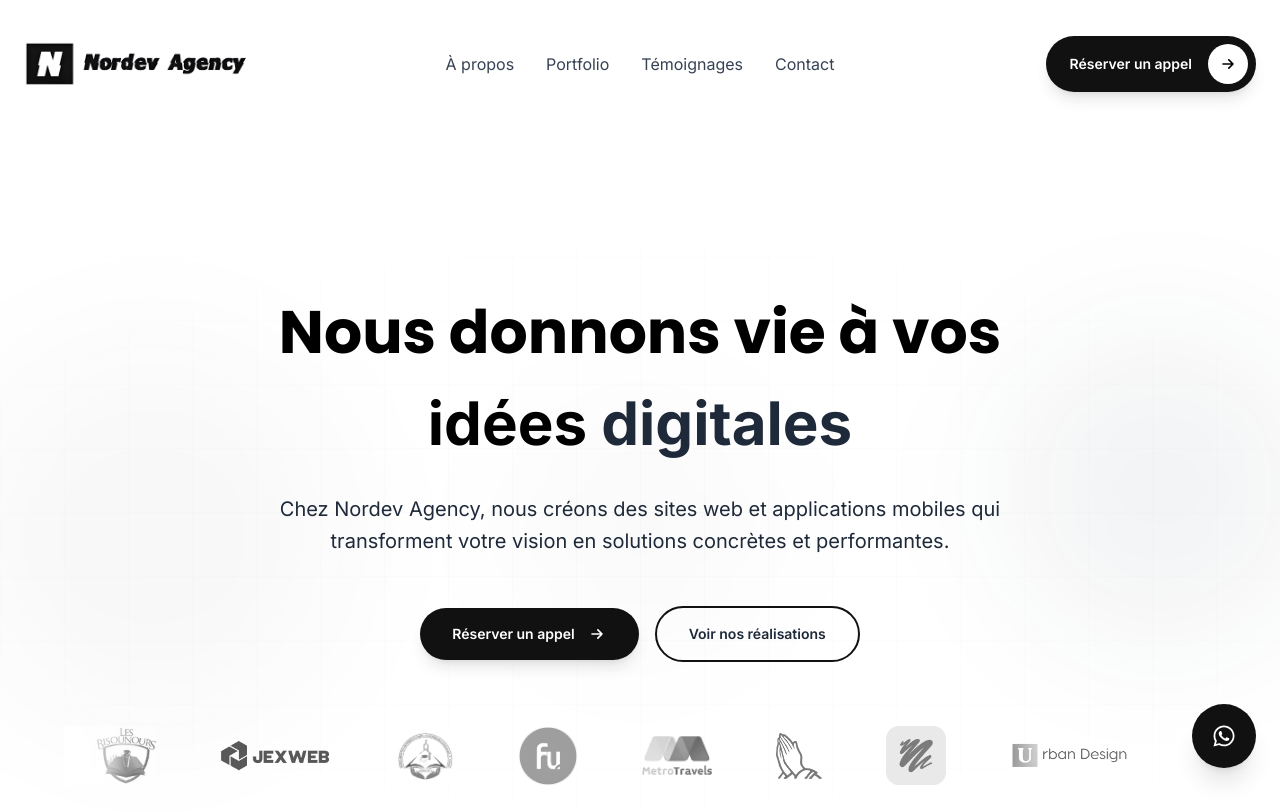
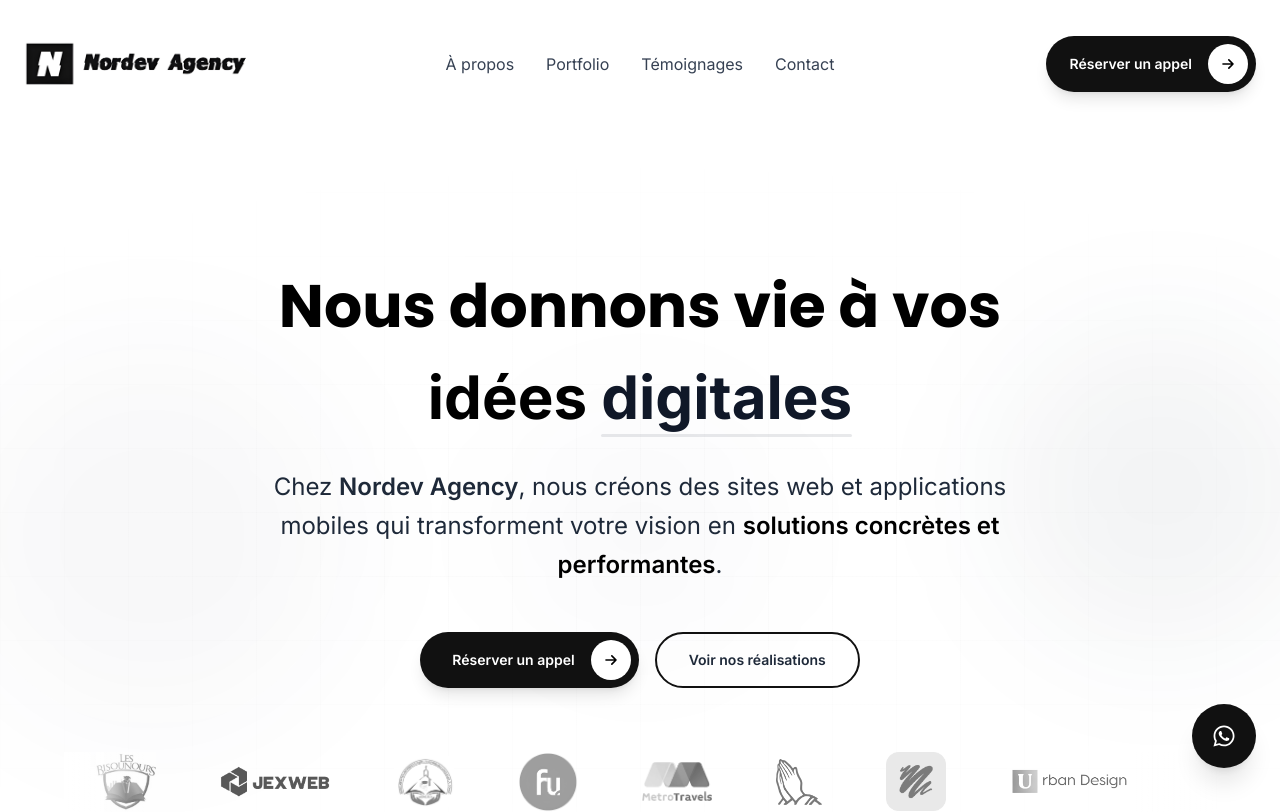
Before and after one commit to freddymk313/nordevagency, a Next.js app: page / in a window 1280 px wide. Shown: the top 812 px of the page. Built offline with nearby package versions, Linux system fonts and the light colour scheme.

Commit message:
btn hero

```diff
--- a/components/Hero.tsx
+++ b/components/Hero.tsx
@@ -1,53 +1,61 @@
+"use client";
+
 import TrustedBy from "./TrustedBy";
 
 const Hero = () => {
   return (
     <section id="home" className="min-h-[60vh] md:min-h-screen flex items-center justify-center relative overflow-hidden pt-12 md:pt-16">
-      {/* Background elements sophistiqués */}
+      {/* Background elements */}
       <div className="absolute top-1/4 -right-10 w-80 h-80 bg-gray-800/5 rounded-full blur-3xl" />
       <div className="absolute bottom-1/4 -left-10 w-96 h-96 bg-gray-800/3 rounded-full blur-3xl" />
       <div className="absolute top-1/2 left-1/2 transform -translate-x-1/2 -translate-y-1/2 w-64 h-64 bg-gray-800/2 rounded-full blur-3xl" />
 
-      {/* Grid pattern subtil */}
+      {/* Grid pattern */}
       <div className="absolute inset-0 bg-[linear-gradient(rgba(42,42,42,0.02)_1px,transparent_1px),linear-gradient(90deg,rgba(42,42,42,0.02)_1px,transparent_1px)] bg-[size:64px_64px] [mask-image:radial-gradient(ellipse_80%_50%_at_50%_50%,black,transparent)]" />
 
       <div className="container mx-auto px-4 relative z-10">
         <div className="max-w-6xl mx-auto text-center animate-fade-in">
-          {/* Titre principal */}
+
           <h1 className="text-[28px] sm:text-3xl md:text-5xl lg:text-6xl font-bold mb-4 md:mb-8 leading-tight">
             Nous donnons vie à vos
             <span className="block mt-4">
               idées{" "}
-              <span className="text-gray-800 relative">
+              <span className="text-gray-900 relative">
                 digitales
-                {/* <span className="absolute -bottom-2 left-0 w-full h-1 bg-gray-800/20 rounded-full" /> */}
+                {/* Petit soulignement discret pour le style */}
+                <span className="absolute -bottom-1 left-0 w-full h-[3px] bg-gray-800/10 rounded-full" />
               </span>
             </span>
           </h1>
 
-          {/* Description */}
-          <p className="text-[16px] sm:text-lg md:text-xl lg:text-2xl* text-gray-800 mb-6 md:mb-12 max-w-3xl mx-auto leading-relaxed">
-            Chez <span className="">Nordev Agency</span>, nous créons des sites web et applications mobiles
-            qui transforment votre vision en <span className="">solutions concrètes et performantes</span>.
+          <p className="text-[16px] sm:text-lg md:text-xl lg:text-2xl text-gray-800 mb-6 md:mb-12 max-w-3xl mx-auto leading-relaxed">
+            Chez <span className="font-semibold">Nordev Agency</span>, nous créons des sites web et applications mobiles
+            qui transforment votre vision en <span className="font-semibold text-black">solutions concrètes et performantes</span>.
           </p>
 
-          {/* CTA Buttons */}
+          {/* CTA Buttons - Version Embellie */}
           <div className="flex flex-col sm:flex-row gap-4 justify-center items-center mb-16">
-            <button className="bg-[#111111] text-sm text-white px-8 py-4 rounded-full hover:bg-gray-900 transition-all duration-300 font-semibold *text-lg shadow-lg hover:shadow-xl transform hover:-translate-y-1 flex items-center gap-3 group">
+
+            {/* Bouton Noir avec Cercle */}
+            <button className="bg-[#111111] text-sm text-white pl-8 pr-2 py-2 rounded-full hover:bg-black transition-all duration-300 font-semibold shadow-lg hover:shadow-xl transform hover:-translate-y-1 flex items-center gap-4 group">
               Réserver un appel
+              <span className="bg-white w-10 h-10 rounded-full flex items-center justify-center text-black group-hover:bg-gray-100 transition-colors">
                 <svg
-                className="w-5 h-5 group-hover:translate-x-1 transition-transform"
+                  className="w-5 h-5 group-hover:translate-x-0.5 transition-transform"
                   fill="none"
                   stroke="currentColor"
                   viewBox="0 0 24 24"
                 >
                   <path strokeLinecap="round" strokeLinejoin="round" strokeWidth={2} d="M13 7l5 5m0 0l-5 5m5-5H6" />
                 </svg>
+              </span>
             </button>
 
-            <button className="border-2 text-sm border-[#111111] text-gray-800 px-8 py-4 rounded-full hover:border-gray-800 transition-all duration-300 font-semibold *text-lg hover:shadow-lg transform hover:-translate-y-1">
+            {/* Bouton Secondaire Ajusté (Même hauteur) */}
+            <button className="border-2 h-[56px] text-sm border-[#111111] text-gray-800 px-8 rounded-full hover:bg-gray-50 transition-all duration-300 font-semibold hover:shadow-lg transform hover:-translate-y-1">
               Voir nos réalisations
             </button>
+
           </div>
 
           <TrustedBy />
```
Lines whose indentation alone changed are shown as unchanged.
